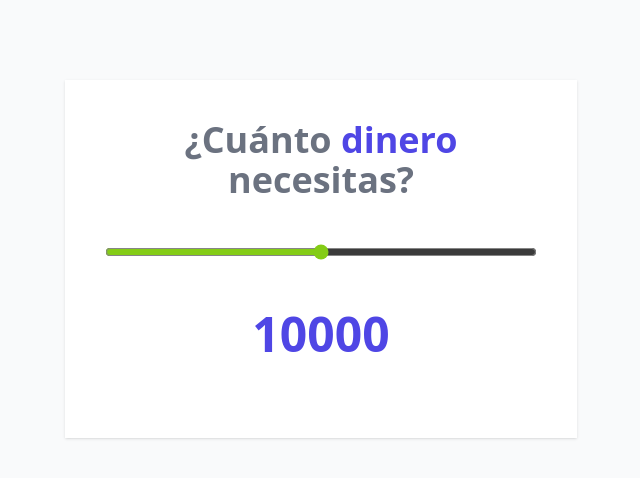
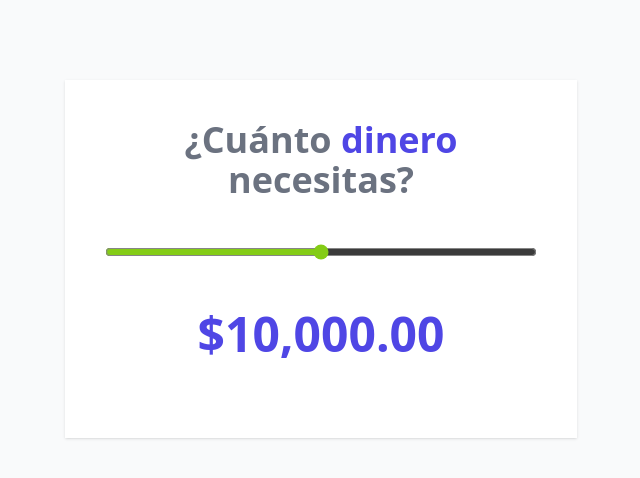
Before and after one commit to crisfreak036/cotizador-prestamos-vue-js-moderno, a Vue app: page / in a window 1280 px wide. Shown: the top 478 px of the page, without its empty margins (319-959 px from the left). Built offline with nearby package versions, Linux system fonts and the light colour scheme.

Commit message:
[add] formatearDinero computed

```diff
--- a/src/App.vue
+++ b/src/App.vue
@@ -1,5 +1,5 @@
 <script setup>
-  import { ref, reactive } from 'vue';
+  import { ref, computed } from 'vue';
   import Header from './components/Header.vue';
 
   // Definición de state con ref
@@ -9,9 +9,13 @@
   const MAX = 20000;
   const STEP = 100;
 
-  const handleChange = (e) => {
-    cantidad.value = +e.target.value;
-  }
+  const formatearDinero = computed( () => {
+    const formatter = new Intl.NumberFormat('en-US', {
+        style: 'currency',
+        currency: 'USD'
+    });
+    return formatter.format(cantidad.value);
+});
 </script>
 
 <template>
@@ -36,7 +40,7 @@
     <p
         class='text-center my-10 text-5xl font-extrabold text-indigo-600'
       >
-        {{cantidad}}
+        {{formatearDinero}}
     </p>
   </div>
 </template>
```
